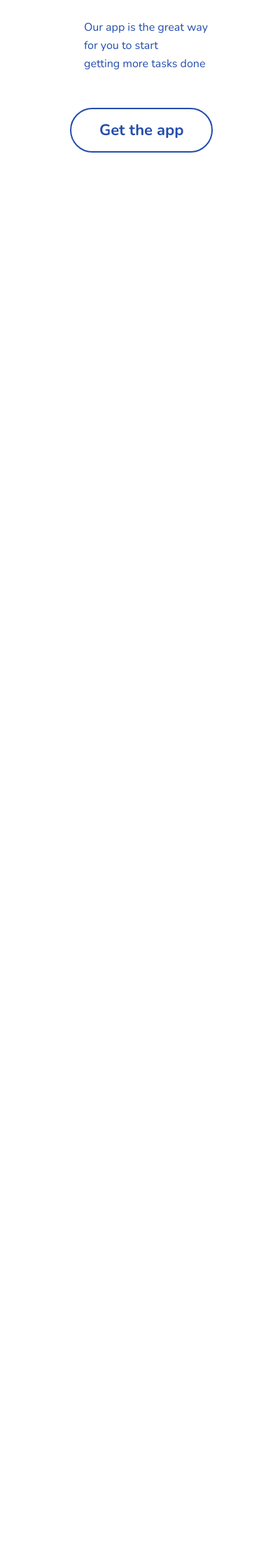
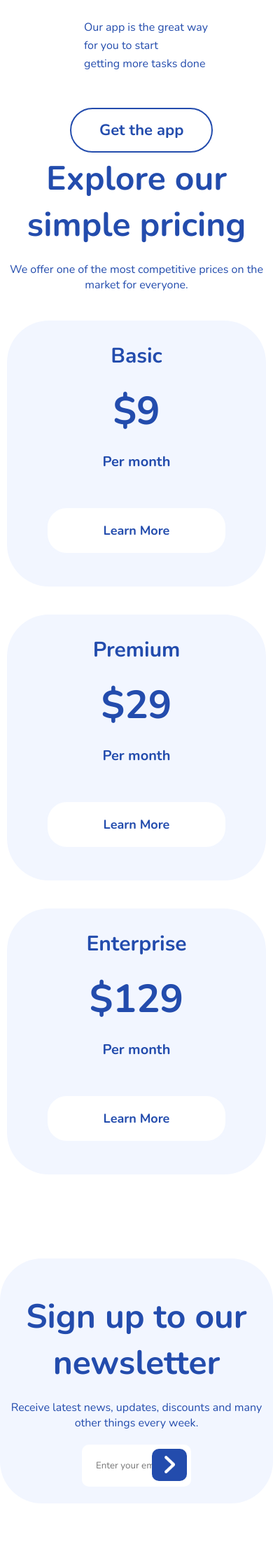
Before and after one commit to Rizky-AR/CodingNgab-INPG-007-kelompok-6, a PHP site: page /CodingNgab.html in a window 390 px wide; the page is wider, and only the part inside the window is pictured. Shown: the part 3492-5718 px from the top of that part at 70% size. Before the commit the page ends 3710 px from the top of that part, so only its background shows below. Run offline with PHP 8.4, Linux system fonts and the light colour scheme; some libraries are stand-ins or nearby versions.

Commit message:
Menambahkan section pricing, newsletter, script newsletter dan footer

```diff
--- a/CodingNgab.html
+++ b/CodingNgab.html
@@ -377,12 +377,110 @@
                   </div>
                 </div>
               </div>
-
             </div>
             </div>
           </div>
+
+          <div class="pricing">
+            <div id="main_title" >
+              Explore our simple pricing
+          </div>
+          <div id="body_title" >
+          We offer one of the most competitive prices on the market for everyone.
         </div>
+          <div class="pricing-table">
+              <div class="pricing-card">
+                  <h3 class="pricing-card-hover"></h3>
+                  <div id="body_text_price1" >
+                      Basic
+                  </div>
+                  <div class="price"> $9
+                    </div>
+                    <div id="body_text_price2" >
+                      Per month
+                  </div>
+                  <a href="#" class="order-btn">Learn More</a>
+              </div>
+               <div class="pricing-card">
+                  <h3 class="pricing-card-hover"></h3>
+                  <div id="body_text_price1" >
+                      Premium
+                  </div>
+                  <div class="price"> $29
+                    </div>
+                    <div id="body_text_price2" >
+                      Per month
+                  </div>
+                  <a href="#" class="order-btn">Learn More</a>
+              </div>
+              <div class="pricing-card">
+                  <h3 class="pricing-card-hover"></h3>
+                  <div id="body_text_price1" >
+                      Enterprise
+                  </div>
+                  <div class="price"> $129
+                    </div>
+                    <div id="body_text_price2" >
+                      Per month
+                  </div>
+                  <a href="#" class="order-btn">Learn More</a>
+              </div>
+            </div>
+          </div>
+
+      <div class="newsletter">
+        <div id="main_title" >
+          Sign up to our newsletter
+        </div>
+      <div id="body_title" >
+      Receive latest news, updates, discounts and many other things every week.
+      </div>
+      <div class="content">
+        <form class="subscription">
+          <input class="add-email" type="email" placeholder="Enter your email address">
+          <button class="submit-email" type="button">
+            <span class="before-submit"><img class="arrow" src="img/newsletter_button.png"></span>
+            <span class="after-submit">Thank you for subscribing CodingNgab</span>
+           </button>
+        </form>
+      </div>
       </div>
 
+      <footer class="footer">
+        <div class="container">
+          <div class="row">
+            <div class="footer-col">
+              <h4>Startup.io</h4>
+              <ul>
+                <li><a href="#">&copy; 2022 - All rights reserved</a></li>
+              </ul>
+            </div>
+            <div class="footer-col">
+              <h4>Product</h4>
+              <ul>
+                <li><a href="#">Benefits</a></li>
+                <li><a href="#">Feedback</a></li>
+                <li><a href="#">Features</a></li>
+              </ul>
+            </div>
+            <div class="footer-col">
+              <h4>About</h4>
+              <ul>
+                <li><a href="#">Company</a></li>
+                <li><a href="#">Team</a></li>
+              </ul>
+            </div>
+            <div class="footer-col">
+              <h4>Support</h4>
+              <ul>
+                <li><a href="#">Get help</a></li>
+                <li><a href="#">Term of service</a></li>
+              </ul>
+              </div>
+            </div>
+          </div>
+        </footer>
+        </div>
+        <script src="js/script.js"></script>
 </body>
 </html>
--- a/css/style.css
+++ b/css/style.css
@@ -1232,3 +1232,232 @@ html {
     height: 160px;
     border-radius: 25px;
 }
+#main_title {
+    padding-top: 50px;
+	font-family: 'Nunito';
+	font-size: 48px;
+	font-weight: bold;
+	text-align: center;
+	color:#234CAD;
+}
+#body_title {
+    padding-top: 20px;
+    padding-bottom: 20px;
+	font-family: Nunito;
+	font-size: 16px;
+	text-align: center;
+	color:#234CAD;
+}
+.pricing {
+    margin-top: 40px ;
+}
+.pricing-table{
+    display: flex;
+    flex-wrap: wrap;
+    justify-content: space-around;
+    width: 100%;
+    height: auto;
+}
+#body_text_price1 {
+	font-family: Nunito;
+	font-size: 30px;
+    font-weight: bold;
+	text-align: center;
+    margin-top: 30px;
+	color:#234CAD;
+}
+#body_text_price2 {
+	font-family: Nunito;
+	font-size: 20px;
+    font-weight: bold;
+	text-align: center;
+    margin-top: 10px;
+	color:#234CAD;
+}
+.pricing-card{
+    flex: 1;
+    width: 380px;
+    height: 380px;
+    background-color: #F2F6FF;
+    margin: 20px 10px;
+    text-align: center;
+    overflow: hidden;
+    color: #ffffff;
+    transition: .3s linear;
+    border-radius: 60px;
+    transition: .4s linear;
+}
+.pricing-card:hover {
+    outline: none;
+    box-shadow: 0 0 0 4px #234cad;
+}
+.pricing-card-hover{
+    padding: 0px 100%;
+    transition: .4s linear;
+}
+.pricing-card:hover .pricing-card-hover {
+    outline: none;
+    box-shadow: 0 0 0 26em #fff;
+    border-color: #234CAD;
+}
+.price{
+    font-size: 56px;
+    font-weight: bold;
+    color: #234CAD;
+    margin: 20px 0;
+}
+.order-btn {
+    display: inline-block;
+    margin-bottom: 50px;
+    margin-top: 50px;
+    border: 3px solid #F2F6FF;
+    background-color: #fff;
+    color: #234cad;
+    padding: 20px 80px;
+    border-radius: 30px;
+    font-size: 18px;
+    font-weight: bold;
+    transition: .4s linear;
+}
+.order-btn:hover {
+    border-color: #234cad;
+    content: "Get Sarted";
+}
+@media screen and (max-width:1100px)
+{
+    .pricing-card{
+        flex: 50%;
+    }
+}
+.newsletter {
+    margin-top: 100px;
+    height: 350px;
+    background-color: var(--second-color);
+    border-radius: 60px;
+}
+.newsbutton {
+    margin: 250px;
+    border-radius: 20px;
+}
+  .content {
+    width: 0 auto;
+    top: 20px;
+    height: 60px;
+    overflow: hidden;
+  }
+  .subscription {
+    position: relative;
+    margin: 0 auto;
+    width: 40%;
+    height: 100%;
+  }
+  .subscription .add-email{
+    position: absolute;
+    top: 0;
+    left: 0;
+    width: 100%;
+    height: 100%;
+    border: none;
+    outline: none;
+    border-radius: 10px;
+    padding: 0 20px;
+  }
+  .arrow {
+    margin-top: 10px;
+    width: 15px;
+    height: 25px;
+  }
+  .subscription .submit-email {
+    position: absolute;
+    top: 6px;
+    right: 6px;
+    height: calc(80% - 2px);
+    width: 50px;
+    border: none;
+    border-radius: 10px;
+    margin: o auto;
+    padding: 0 20px;
+    cursor: pointer;
+    background: #234CAD;
+    color: #fff;
+    transition: width .35s ease-in-out,
+      background .35s ease-in-out;
+  }
+  .subscription.done .submit-email {
+    width: calc(97% - 2px);
+    background: #234CAD;
+  }
+  .subscription .submit-email .before-submit,
+  .subscription .submit-email .after-submit {
+    position: absolute;
+    top: 0;
+    left: 0;
+    width: 100%;
+    height: 100%;
+    text-align: center;
+    line-height: 38px;
+    transition: visibility .35s ease-in-out,
+      opacity .35s ease-in-out;
+  }
+  .subscription.done .submit-email .before-submit,
+  .subscription:not(.done) .submit-email .after-submit {
+    visibility: hidden;
+    opacity: 0;
+  }
+  .subscription .submit-email .after-submit {
+    transition-delay: .35s;
+  }
+  .subscription:not(.done) .submit-email .before-submit,
+  .subscription.done .submit-email .after-submit {
+    visibility: visible;
+    opacity: 1;
+  }
+  .row {
+    display: flex;
+    flex-wrap: wrap;
+  }
+  ul {
+    list-style: none;
+  }
+  .footer {
+    padding:auto;
+    margin-top: 50px;
+    margin-bottom: 50px;
+  }
+  .footer-col {
+    width: 25%;
+    padding-left: 110px;
+  }
+  .footer-col h4 {
+    font-size: 20px;
+    color: #234CAD;
+    text-transform: capitalize;
+    margin-bottom: 10px;
+    font-weight: bold;
+    position: relative;
+  }
+  .footer-col ul li a {
+    font-size: 13px;
+    padding-bottom: 10px;
+    text-transform: capitalize;
+    text-decoration: none;
+    font-weight: 600;
+    color: #234CAD;
+    display: block;
+    transition: all 0.3s ease;
+  }
+  .footer-col ul li a:hover {
+    color: black;
+    padding-left: 8px;
+  }
+  @media (max-width: 767px) {
+    .footer-col {
+      width: 50%;
+      margin-bottom: 30px;
+    }
+  }
+  @media (max-width: 574px) {
+    .footer-col {
+      width: 100%;
+    }
+  }
--- /dev/null
+++ b/js/script.js
@@ -0,0 +1,4 @@
+document.querySelector('.submit-email').addEventListener('mousedown', (e) => {
+    e.preventDefault();
+    document.querySelector('.subscription').classList.add('done');
+  });
```
Also changed, not shown: img/newsletter_button.png (added).
